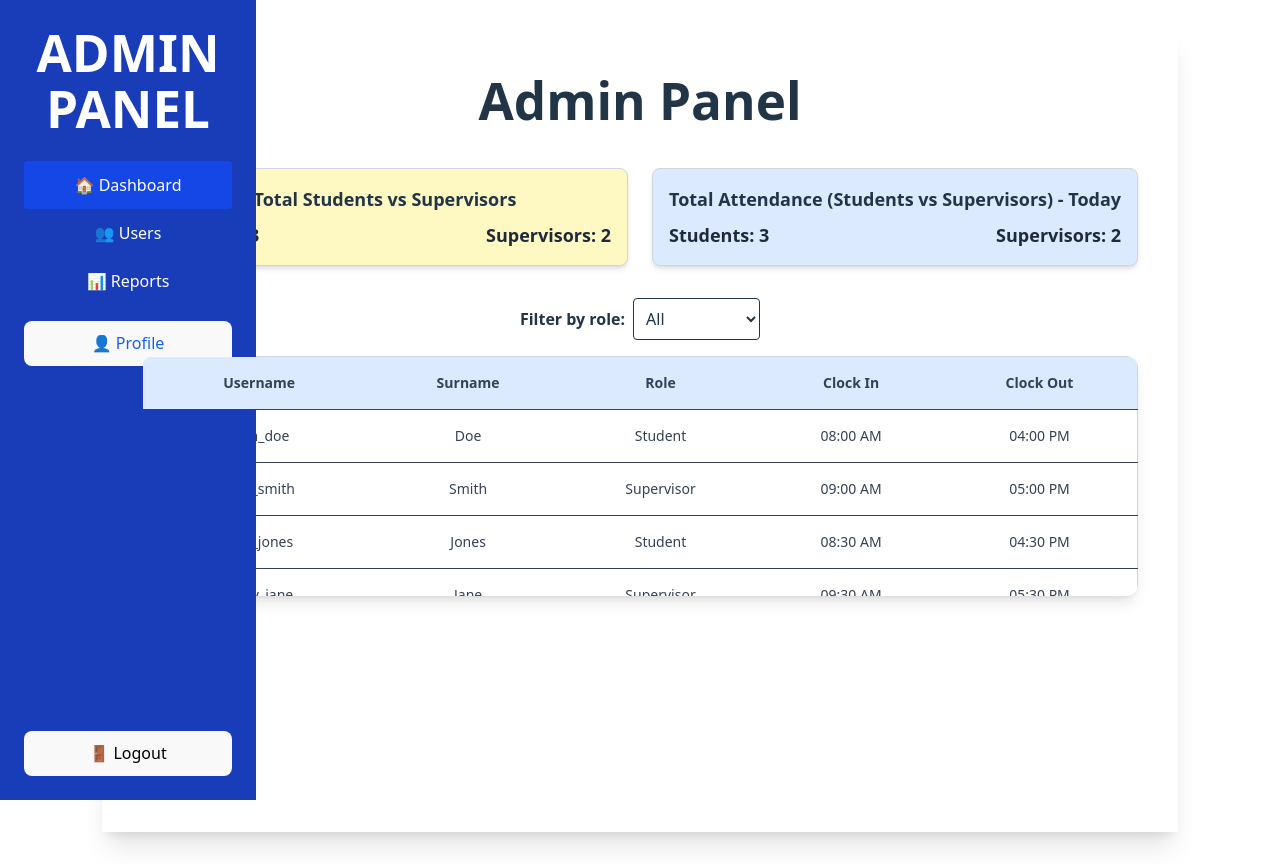
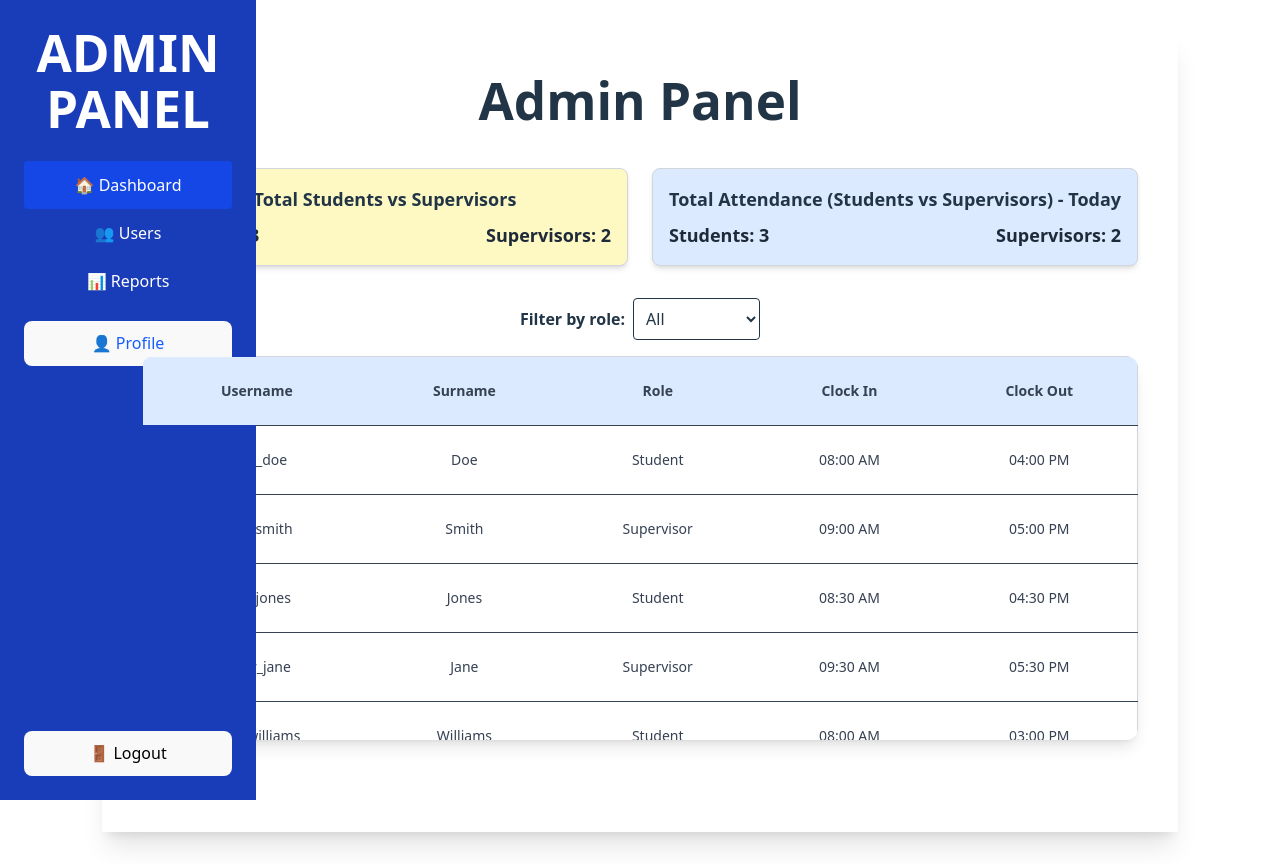
Before and after one commit to Sphe2001/Clocking_System_v2, a React (Vite) app in the folder client/: page /dashboard/admin in a window 1280 px wide. Built offline with nearby package versions, Linux system fonts and the light colour scheme.

Commit message:
Made a few Updates to admin dashboard & admin users page

```diff
--- a/client/src/pages/admin/adminDashboard.jsx
+++ b/client/src/pages/admin/adminDashboard.jsx
@@ -20,7 +20,6 @@ function AdminDashboard() {
   return (
     <div className="flex min-h-screen bg-gray-50">
       <Sidebar />
-
 
       <main className="flex-1 p-10 bg-white shadow-xl">
         <h1 className="text-3xl mb-10 text-blue font-extrabold text-center">Admin Panel</h1>
@@ -52,25 +51,26 @@ function AdminDashboard() {
           </select>
         </div>
 
-            <div className="overflow-y-auto max-h-60 shadow-lg rounded-xl bg-white">
+        {/* Make table container larger and add scroll */}
+        <div className="overflow-x-auto max-h-96 shadow-lg rounded-xl bg-white">
           <table className="w-full table-auto border-collapse border border-gray-300">
             <thead className="bg-blue-100 sticky top-0">
               <tr className="text-sm text-gray-700">
-            <th className="p-4 border-b">Username</th>
-            <th className="p-4 border-b">Surname</th>
-            <th className="p-4 border-b">Role</th>
-            <th className="p-4 border-b">Clock In</th>
-            <th className="p-4 border-b">Clock Out</th>
+                <th className="p-6 border-b">Username</th>
+                <th className="p-6 border-b">Surname</th>
+                <th className="p-6 border-b">Role</th>
+                <th className="p-6 border-b">Clock In</th>
+                <th className="p-6 border-b">Clock Out</th>
               </tr>
             </thead>
             <tbody>
               {filteredData.map((user, index) => (
                 <tr key={index} className="text-sm text-gray-700">
-              <td className="p-4 border-b">{user.username}</td>
-              <td className="p-4 border-b">{user.surname}</td>
-              <td className="p-4 border-b">{user.role}</td>
-              <td className="p-4 border-b">{user.clockIn}</td>
-              <td className="p-4 border-b">{user.clockOut}</td>
+                  <td className="p-6 border-b">{user.username}</td>
+                  <td className="p-6 border-b">{user.surname}</td>
+                  <td className="p-6 border-b">{user.role}</td>
+                  <td className="p-6 border-b">{user.clockIn}</td>
+                  <td className="p-6 border-b">{user.clockOut}</td>
                 </tr>
               ))}
             </tbody>
--- a/client/src/pages/admin/users/adminUsers.jsx
+++ b/client/src/pages/admin/users/adminUsers.jsx
@@ -2,21 +2,23 @@ import React, { useState } from "react";
 import Sidebar from "../../../components/adminNavbar";
 
 function AllUsers() {
-
   const [filter, setFilter] = useState("All");
+  const [searchTerm, setSearchTerm] = useState(""); // New state for the search term
 
   const dummyData = [
-        { username: "john_doe", surname: "Doe", role: "Student",email: "john_doe@tut4life.ac.za", contactNo: "2342565358" , verified:"False"},
-        { username: "jane_smith", surname: "Smith", role: "Supervisor",email: "jane_smith@tut.ac.za", contactNo: "0986712353",verified:"True" },
-        { username: "alex_jones", surname: "Jones", role: "Student", email: "alex_jones@tut4life.ac.za", contactNo: "8575229076",verified:"False"},
-        { username: "mary_jane", surname: "Jane", role: "Supervisor",email: "mary_jane@tut.ac.za", contactNo: "1290873465",verified:"True"},
-        { username: "sam_williams", surname: "Williams", role: "Student", email: "sam_williams@tut4life.ac.za", contactNo: "9087245753",verified:"True"},
+    { username: "john_doe", surname: "Doe", role: "Student", email: "john_doe@tut4life.ac.za", contactNo: "2342565358", verified: "False" },
+    { username: "jane_smith", surname: "Smith", role: "Supervisor", email: "jane_smith@tut.ac.za", contactNo: "0986712353", verified: "True" },
+    { username: "alex_jones", surname: "Jones", role: "Student", email: "alex_jones@tut4life.ac.za", contactNo: "8575229076", verified: "False" },
+    { username: "mary_jane", surname: "Jane", role: "Supervisor", email: "mary_jane@tut.ac.za", contactNo: "1290873465", verified: "True" },
+    { username: "sam_williams", surname: "Williams", role: "Student", email: "sam_williams@tut4life.ac.za", contactNo: "9087245753", verified: "True" },
   ];
 
-      const filteredData = filter === "All" ? dummyData : dummyData.filter(user => user.role === filter);
+  // Filter data based on role and search term
+  const filteredData = dummyData
+    .filter(user => (filter === "All" ? true : user.role === filter)) // Role filter
+    .filter(user => user.username.toLowerCase().includes(searchTerm.toLowerCase())); // Username search filter
 
   return (
-
     <div className="flex min-h-screen bg-gray-50">
       <Sidebar />
 
@@ -32,9 +34,27 @@ function AllUsers() {
           </select>
         </div>
 
-                     <div className="overflow-y-auto max-h-60 shadow-lg rounded-xl bg-white">
+        {/* Username Search Input */}
+        <div className="mb-4">
+          <label className="font-semibold mr-2">Search by Username:</label>
+          <input
+            type="text"
+            value={searchTerm}
+            onChange={(e) => setSearchTerm(e.target.value)}
+            placeholder="Enter username"
+            className="border p-2 rounded"
+          />
+        </div>
+
+        {/* Check if no records are found */}
+        {filteredData.length === 0 ? (
+          <div className="text-center text-red-500 font-semibold">
+            No records found.
+          </div>
+        ) : (
+          <div className="overflow-x-auto max-h-80 shadow-lg rounded-xl bg-white">
             <table className="w-full table-auto border-collapse border border-gray-300">
-                            <thead className="bg-blue-100 sticky top-0">
+              <thead className="bg-blue-100  top-0">
                 <tr className="text-sm text-gray-700">
                   <th className="p-4 border-b">Username</th>
                   <th className="p-4 border-b">Surname</th>
@@ -58,14 +78,10 @@ function AllUsers() {
               </tbody>
             </table>
           </div>
-
-
+        )}
       </main>
     </div>
+  );
+}
 
-
-
-      );
-
-}
 export default AllUsers;
```
Lines whose indentation alone changed are shown as unchanged.
